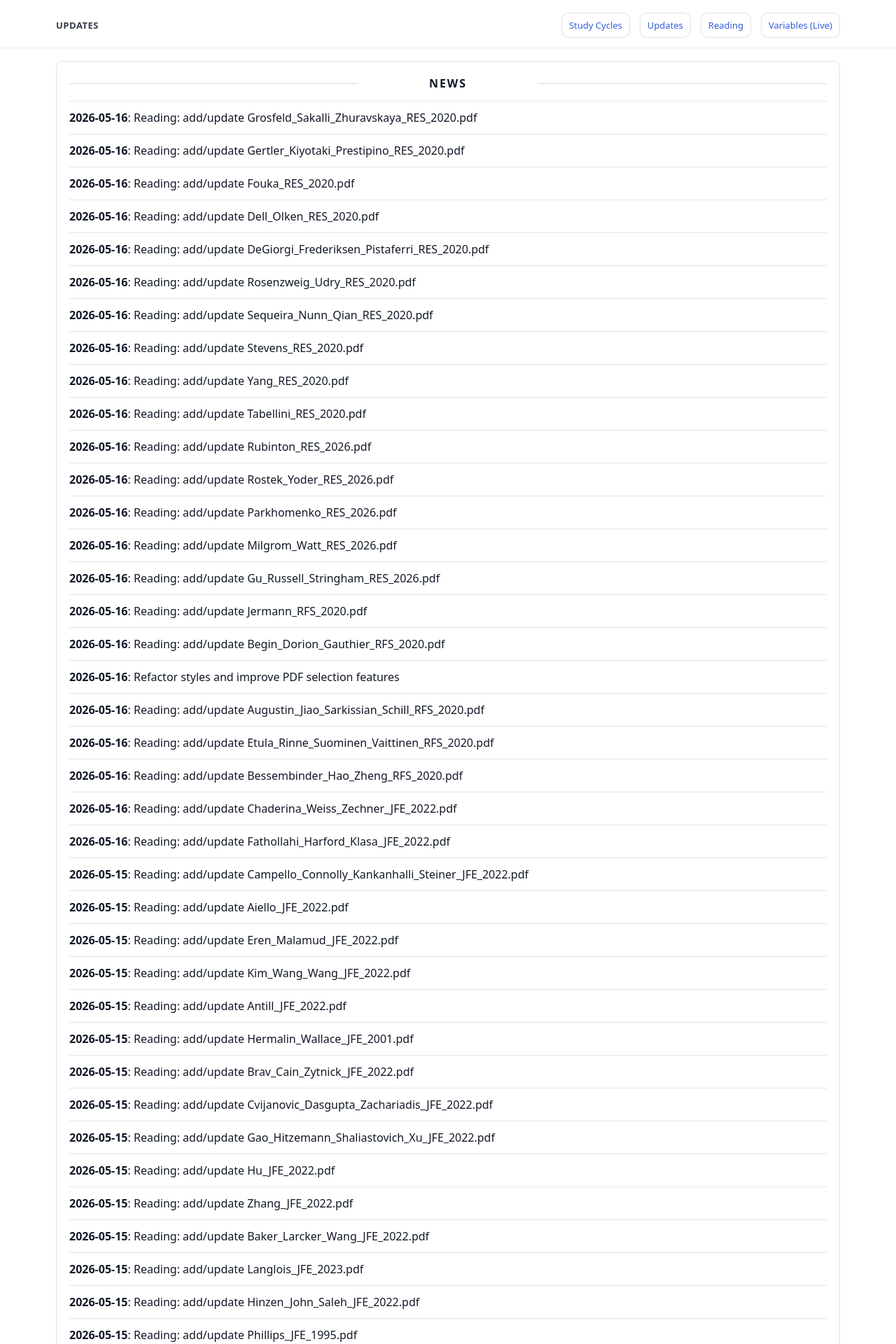
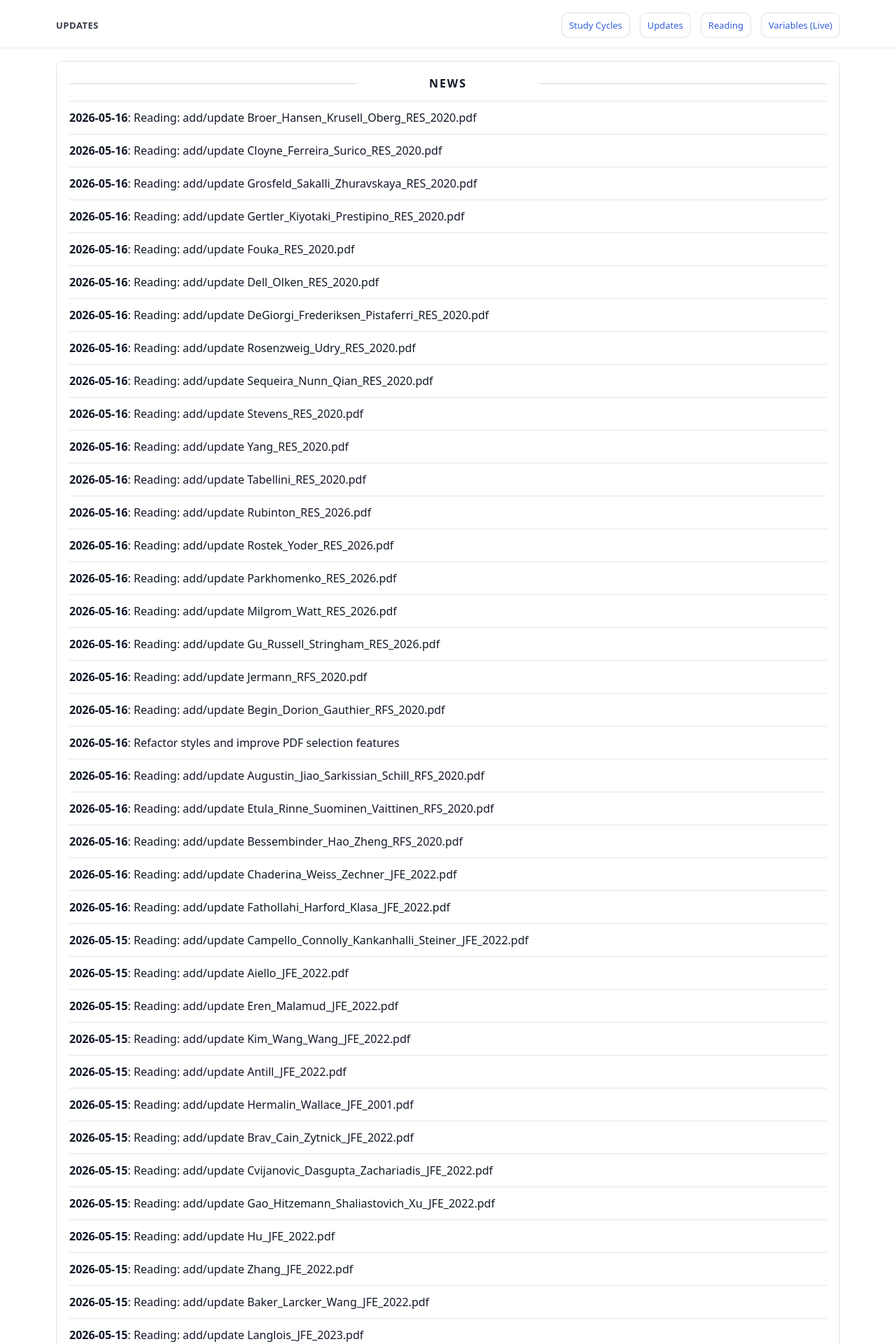
Before and after one commit to yaxinzn/study-archive, a Jekyll site: the page built from updates/index.md, in a window 1280 px wide. Shown: the top 1920 px of the page at 70% size. Built offline with Jekyll 4.4.1, drawn with Linux system fonts in a browser that asks for light colours; some of the changed text lies outside the part shown.

Commit message:
chore: update NEWS feed

```diff
--- a/_data/news.yml
+++ b/_data/news.yml
@@ -1,4 +1,10 @@
 # Auto-generated update history (sorted newest -> oldest). Do not edit manually.
+- ts: "1778929299"
+  date: "2026-05-16"
+  title: "Reading: add/update Broer_Hansen_Krusell_Oberg_RES_2020.pdf"
+- ts: "1778929272"
+  date: "2026-05-16"
+  title: "Reading: add/update Cloyne_Ferreira_Surico_RES_2020.pdf"
 - ts: "1778928362"
   date: "2026-05-16"
   title: "Reading: add/update Grosfeld_Sakalli_Zhuravskaya_RES_2020.pdf"
```
